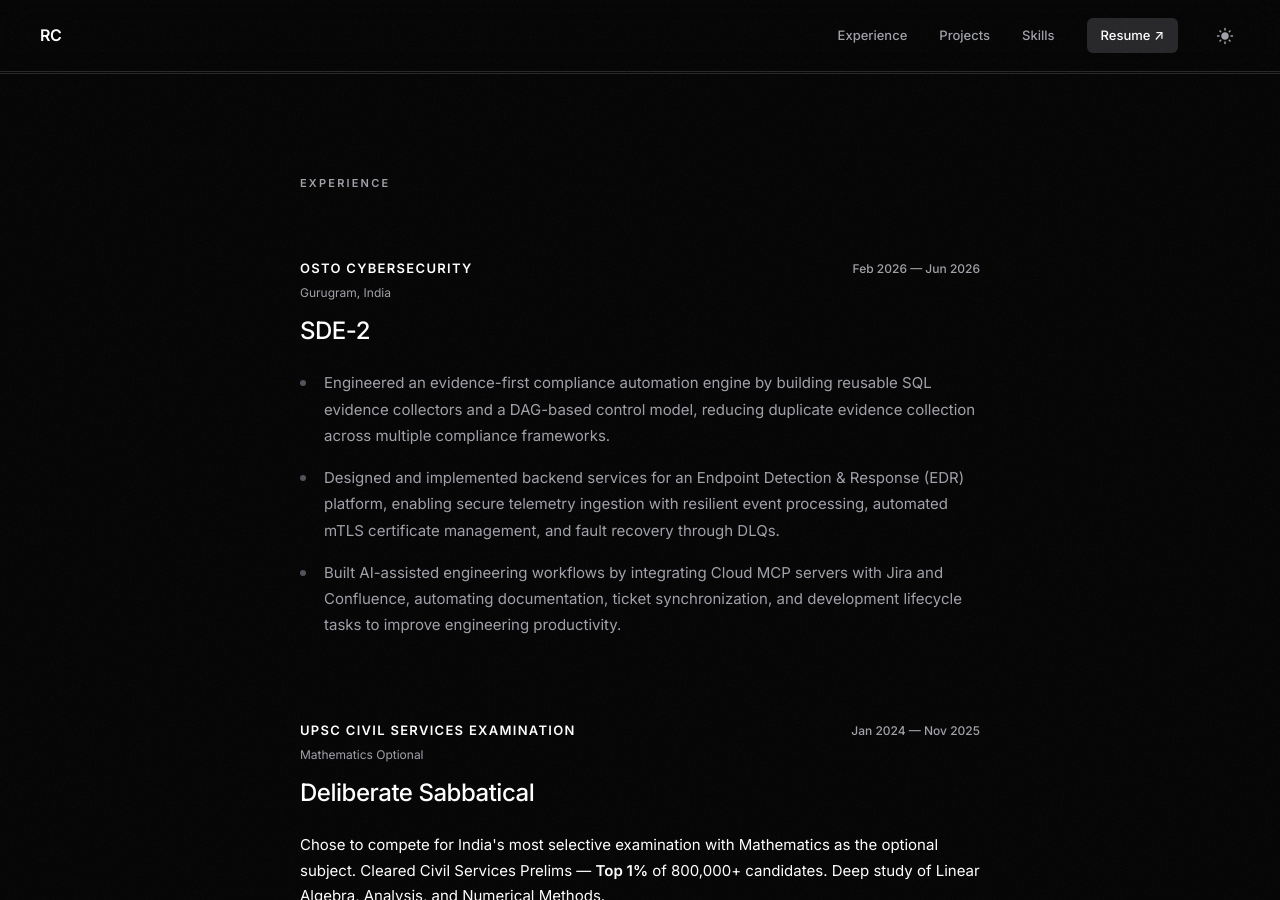
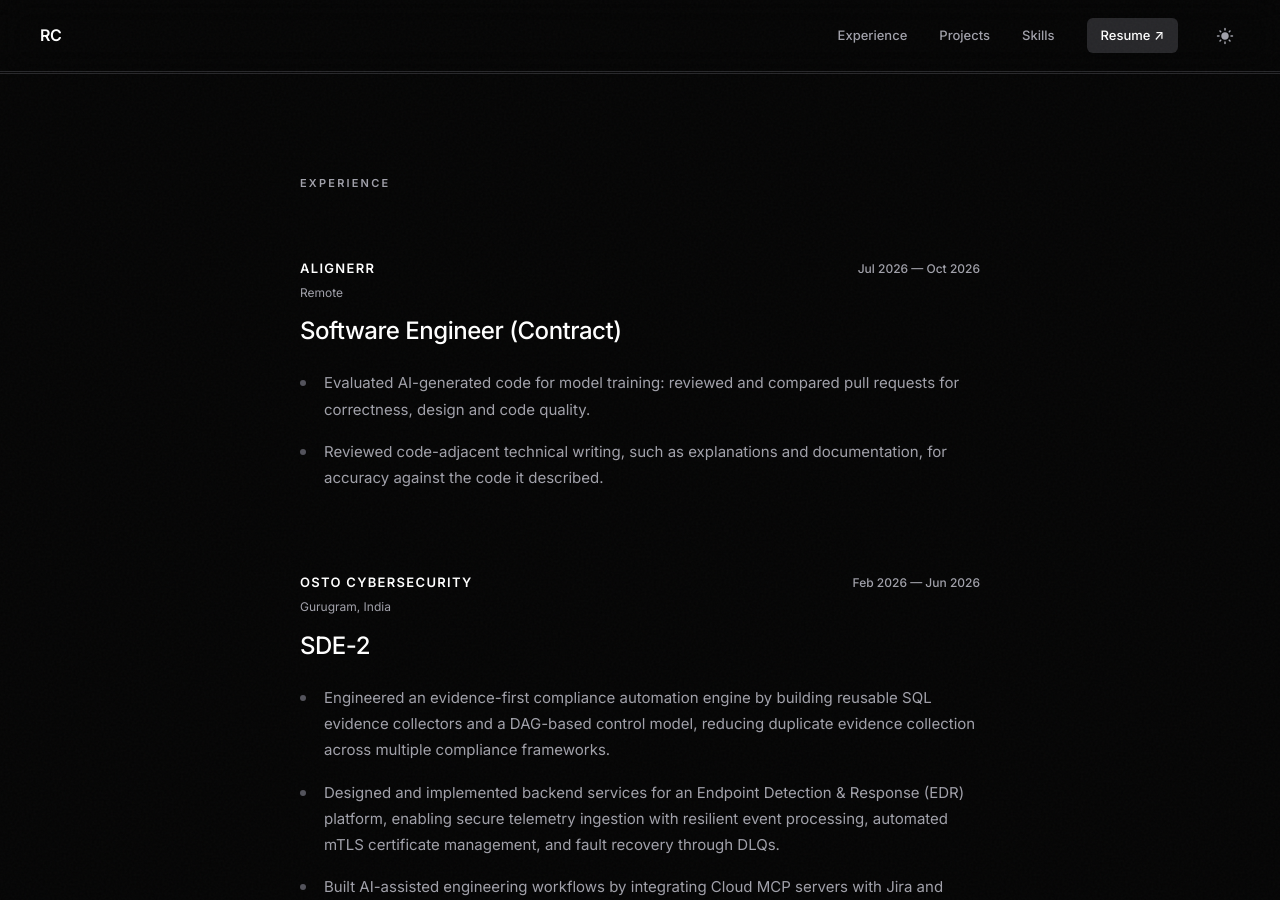
Before and after one commit to Raghavendrapara/rc-says, a Jekyll site: the page built from index.html, in a window 1280 px wide and 900 px high, scrolled down 1278 px. Built offline with Jekyll 4.4.1, drawn with Linux system fonts in a browser that asks for light colours.

Commit message:
Add Alignerr contract engagement (Jul–Oct 2026) to experience
Co-Authored-By: Claude Opus 5.5 <noreply@anthropic.com>
Claude-Session: https://claude.ai/code/session_011ajLQLDEjFCVNtkaPbDKAw

```diff
--- a/index.html
+++ b/index.html
@@ -44,6 +44,21 @@ layout: base
         <span class="section-label">Experience</span>
 
         <div class="exp-list">
+
+          <div class="exp-item fade-in">
+            <div class="exp-top">
+              <div>
+                <span class="exp-company">Alignerr</span>
+                <span class="exp-location">Remote</span>
+              </div>
+              <span class="exp-date">Jul 2026 — Oct 2026</span>
+            </div>
+            <h3 class="exp-role">Software Engineer (Contract)</h3>
+            <ul class="exp-bullets">
+              <li>Evaluated AI-generated code for model training: reviewed and compared pull requests for correctness, design and code quality.</li>
+              <li>Reviewed code-adjacent technical writing, such as explanations and documentation, for accuracy against the code it described.</li>
+            </ul>
+          </div>
 
           <div class="exp-item fade-in">
             <div class="exp-top">
```
